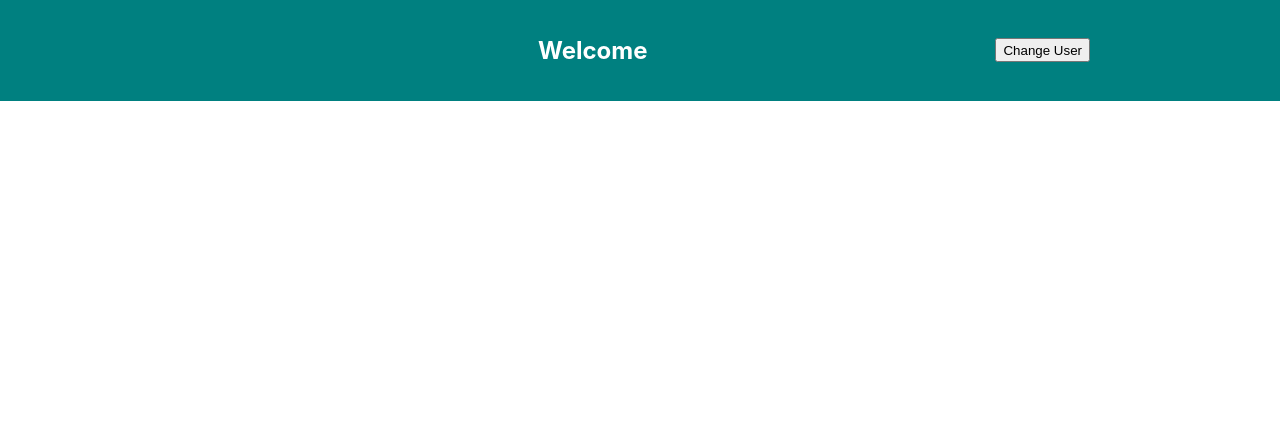
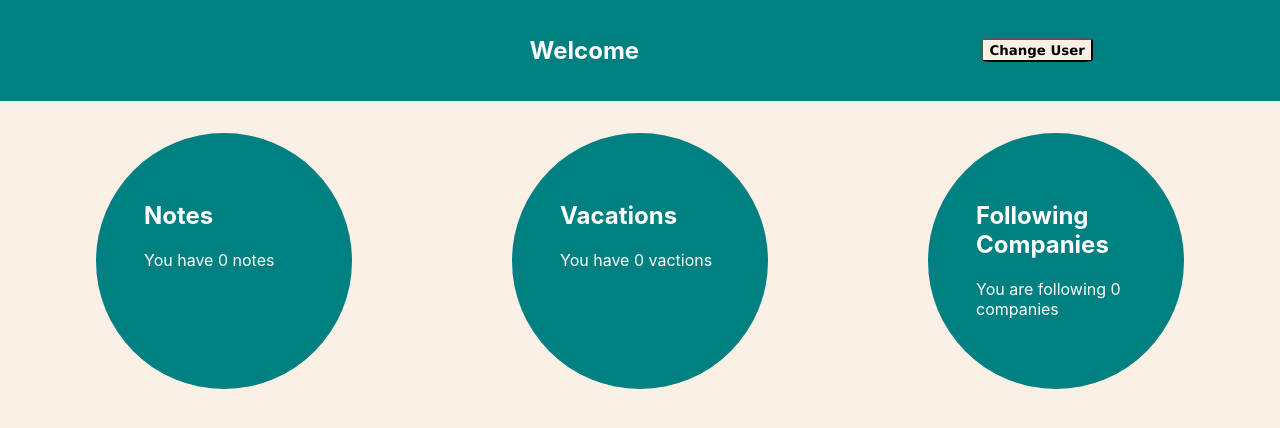
Before and after one commit to Shuri805/acme-portfolio, a React (Create React App) app: page / in a window 1280 px wide. Shown: the top 428 px of the page. Built offline with nearby package versions, Linux system fonts and the light colour scheme; no server answers.

Commit message:
updated css

```diff
--- a/src/App.js
+++ b/src/App.js
@@ -21,7 +21,10 @@ const fetchUser = async ()=> {
 };
 
 const fetchNotes = async ()=> {
-
+  //const storage = window.localStorage;
+  const notes = (await axios.get(`${API}/users/:id/notes`)).data;
+  // storage.setItem('userId', user.id);
+  return notes;
 }
 
 
@@ -41,6 +44,18 @@ function App() {
       .then(notes => setNotes(notes));
   }, []);
 
+  // useEffect(()=>{
+  //   fetchVacations()
+  //     .then(vacations => setVacations(vacations));
+  // }, []);
+
+  // useEffect(()=>{
+  //   fetchCompanies()
+  //     .then(companies => setNotes(companies));
+  // }, []);
+
+
+
   const changeUser = ()=> {
     window.localStorage.removeItem('userId');
     fetchUser()
@@ -51,6 +66,12 @@ function App() {
   return (
     <div >
       <Header user ={user} changeUser={ changeUser } />
+      <ul>
+        <li><h2>Notes</h2>You have { notes.length } notes</li>
+        <li><h2>Vacations</h2>You have {vacations.length} vactions</li>
+        <li><h2>Following Companies</h2>You are following {companies.length} companies</li>
+      </ul>
+
     </div>
   );
 }
--- a/src/index.css
+++ b/src/index.css
@@ -5,6 +5,14 @@ body {
     sans-serif;
   -webkit-font-smoothing: antialiased;
   -moz-osx-font-smoothing: grayscale;
+  background-color: linen;
+}
+
+button {
+  border-radius: 10%;
+  background-color: linen;
+  font-family: Verdana, Geneva, Tahoma, sans-serif;
+  font-weight: bold;
 }
 
 code {
@@ -28,3 +36,20 @@ header button {
 header img {
   border-radius: 50%;
 }
+
+ul {
+  list-style: none;
+  display: flex;
+  justify-content: space-around;
+  align-items: center;
+  padding: 1rem;
+}
+
+li {
+  background-color: teal;
+  color: white;
+  padding: 3rem;
+  border-radius: 50%;
+  height: 10rem;
+  width: 10rem;;
+}
```
